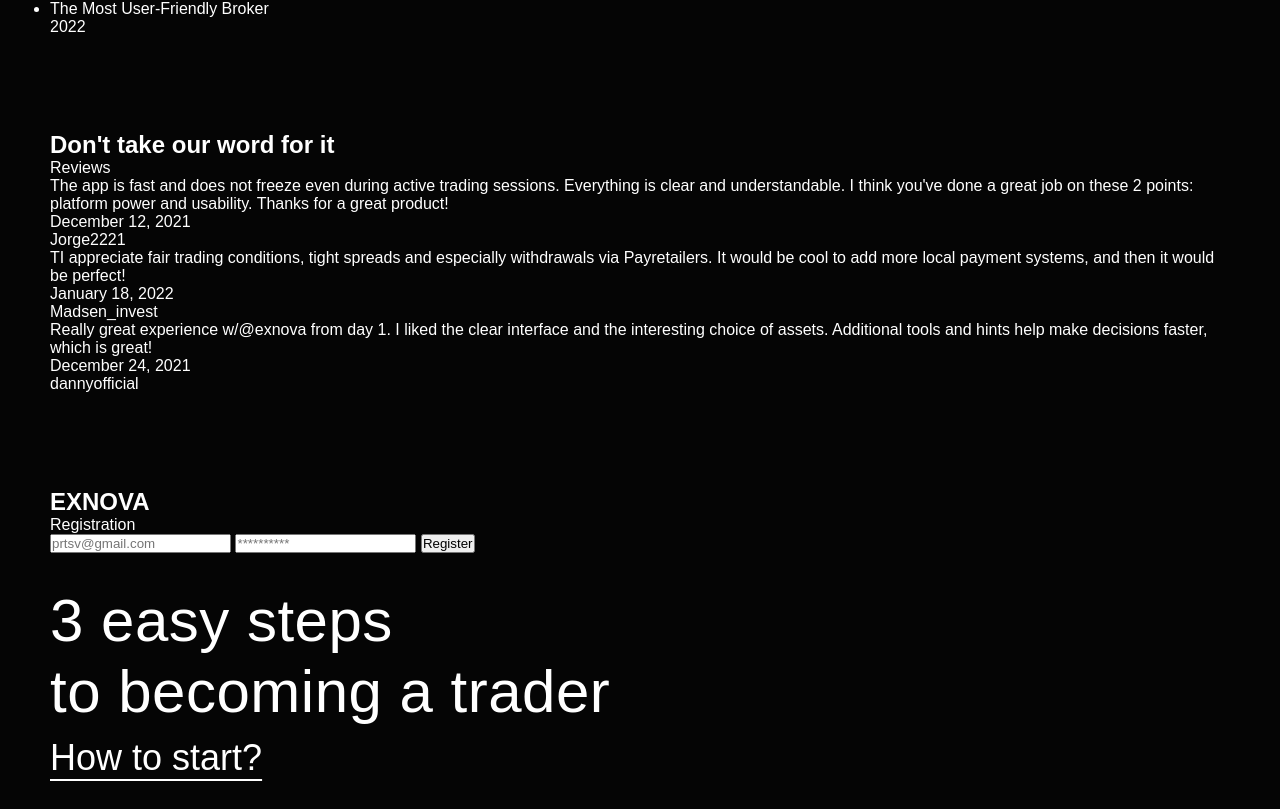
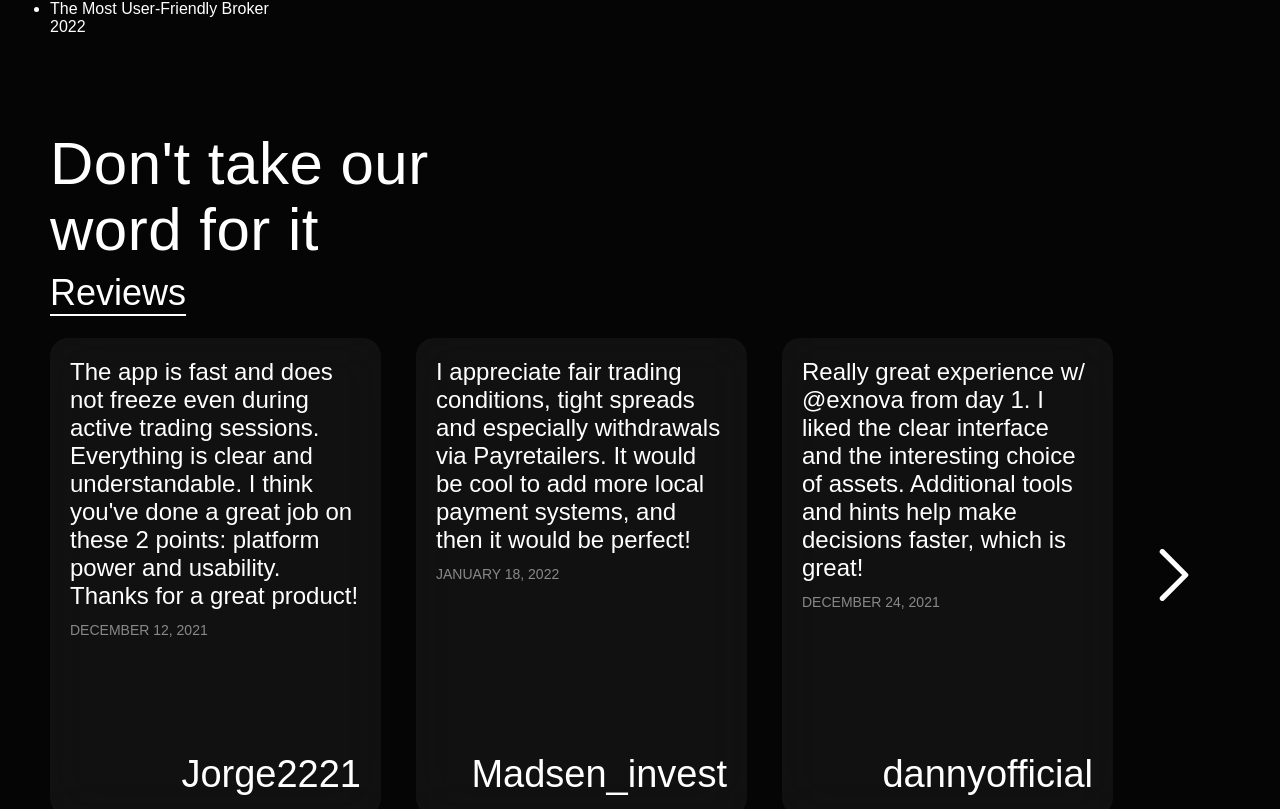
Before and after one commit to oggamur/exnova-black, a SvelteKit app in the folder myapp/: page / in a window 1280 px wide. Shown: the part 1691-2500 px from the top of the page. Built offline with nearby package versions, Linux system fonts and the light colour scheme.

Commit message:
feat: Добавит web-отображение для блока Registration и Reviews

```diff
--- a/myapp/src/components/Reviews/Reviews.svelte
+++ b/myapp/src/components/Reviews/Reviews.svelte
@@ -4,24 +4,26 @@
 
 <section class="reviews-section">
     <div class="reviews-header">
-        <h2 class="reviews-title">Don't take our word for it</h2>
+        <h2 class="reviews-title">Don't take our<br> word for it</h2>
         <p class="reviews-subtitle">Reviews</p>
     </div>
-    <div class="reviews-cards-container">
-        <div class="reviews-card">
+    <ul class="reviews-cards-container">
+        <li class="reviews-card">
             <p class="reviews-card-text">The app is fast and does not freeze even during active trading sessions. Everything is clear and understandable. I think you've done a great job on these 2 points: platform power and usability. Thanks for a great product!</p>
-            <datetime class="reviews-card-date" datetime="2021-12-12">December 12, 2021</datetime>
+            <time class="reviews-card-date" datetime="2021-12-12">December 12, 2021</time>
             <p class="reviews-card-user">Jorge2221</p>
-        </div>
-        <div class="reviews-card">
-            <p class="reviews-card-text">TI appreciate fair trading conditions, tight spreads and especially withdrawals via Payretailers. It would be cool to add more local payment systems, and then it would be perfect!</p>
-            <datetime class="reviews-card-date" datetime="2022-18-01">January 18, 2022</datetime>
+        </li>
+        <li class="reviews-card">
+            <p class="reviews-card-text">I appreciate fair trading conditions, tight spreads and especially withdrawals via Payretailers. It would be cool to add more local payment systems, and then it would be perfect!</p>
+            <time class="reviews-card-date" datetime="2022-01-18">January 18, 2022</time>
             <p class="reviews-card-user">Madsen_invest</p>
-        </div>
-        <div class="reviews-card">
-            <p class="reviews-card-text">Really great experience w/@exnova from day 1. I liked the clear interface and the interesting choice of assets. Additional tools and hints help make decisions faster, which is great!</p>
-            <datetime class="reviews-card-date" datetime="2021-24-12">December 24, 2021</datetime>
+        </li>
+        <li class="reviews-card">
+            <p class="reviews-card-text">Really great experience w/<br>@exnova from day 1. I liked the clear interface and the interesting choice of assets. Additional tools and hints help make decisions faster, which is great!</p>
+            <time class="reviews-card-date" datetime="2021-12-24">December 24, 2021</time>
             <p class="reviews-card-user">dannyofficial</p>
-        </div>
-    </div>
+        </li>
+        <li><img src="/images/reviews-block/arrow-right-white.svg" alt=""></li>
+    </ul>
+
 </section>
--- a/myapp/src/scss/registration.scss
+++ b/myapp/src/scss/registration.scss
@@ -4,5 +4,72 @@
 
 .registration-section {
 	@include basicContainer;
-	max-height: 832px;
+	height: 832px;
+	display: flex;
+	flex-direction: row;
+
+	.registration-header {
+		display: flex;
+		flex-direction: row;
+		justify-content: center;
+		margin: auto;
+
+		h2 {
+			font-size: 95px;
+			font-style: normal;
+			font-weight: 110;
+			line-height: normal;
+			text-transform: uppercase;
+			margin-right: 77px;
+		}
+	}
+
+	.registration-form {
+		max-height: 832px;
+		width: 545px;
+		display: flex;
+		flex-direction: column;
+		justify-content: center;
+		background-color: white;
+
+		.registration-form-title {
+			color: black;
+			font-size: 60px;
+			font-weight: 200;
+			text-transform: uppercase;
+			margin-left: 54px;
+			margin-right: auto;
+			padding-bottom: 32px;
+		}
+
+		form {
+			display: flex;
+			flex-direction: column;
+			gap: 20px;
+
+			input {
+				width: 440px;
+				height: 55px;
+				background-color: #f3f3f3;
+				border: none;
+				outline: none;
+				margin-left: 54px;
+				margin-right: auto;
+				padding: 17px;
+			}
+
+			button {
+				font-size: 16px;
+				font-weight: 100;
+				background-color: none;
+				width: 440px;
+				height: 55px;
+				background-color: transparent;
+				margin-left: 54px;
+				margin-right: auto;
+				border: none;
+				outline: none;
+			}
+		}
+	}
 }
--- a/myapp/src/scss/reviews.scss
+++ b/myapp/src/scss/reviews.scss
@@ -6,4 +6,63 @@
 	@include basicContainer;
 	max-height: 832px;
 	padding-bottom: 95px;
+
+	.reviews-header {
+		padding-bottom: 27px;
+
+		.reviews-title {
+			@include sectionTitle;
+			margin-bottom: 12px;
+		}
+
+		.reviews-subtitle {
+			@include sectionSubTextUnderline;
+		}
+	}
+
+	.reviews-cards-container {
+		list-style: none;
+		display: flex;
+		flex-direction: row;
+		align-items: center;
+		gap: 35px;
+
+		.reviews-card {
+			padding: 20px;
+			display: flex;
+			flex-direction: column;
+			background: rgba(255, 255, 255, 0.05);
+			backdrop-filter: blur(25px);
+			border-radius: 18px;
+			height: 478px;
+			width: 331px;
+
+			.reviews-card-text {
+				font-size: 24px;
+				font-weight: 200;
+				padding-bottom: 12px;
+			}
+
+			.reviews-card-date {
+				color: #ffffff80;
+				text-transform: uppercase;
+				font-size: 14px;
+				font-weight: 100;
+			}
+
+			.reviews-card-user {
+				margin-top: auto;
+				align-self: flex-end;
+				font-size: 38px;
+				font-weight: 200;
+			}
+		}
+
+		li:nth-child(4) {
+			img {
+				width: 52px;
+				height: 52px;
+			}
+		}
+	}
 }
```
